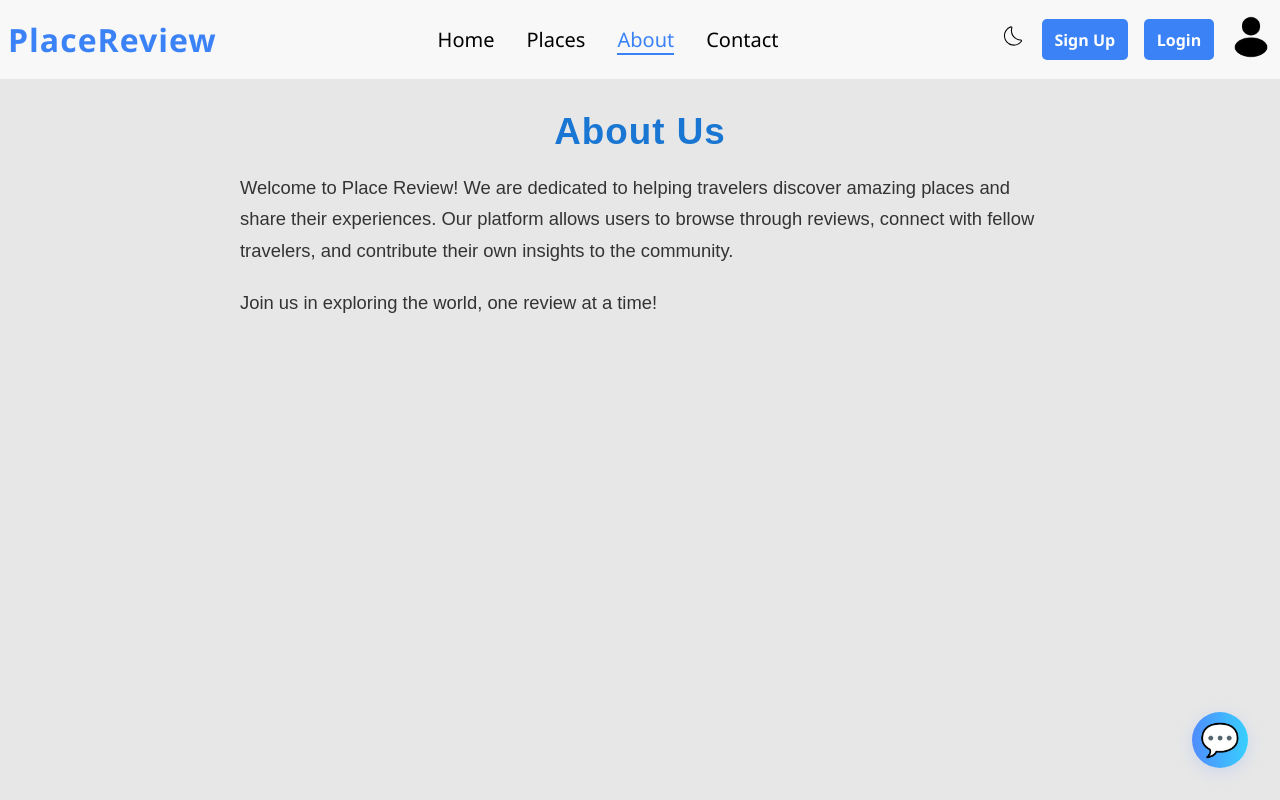
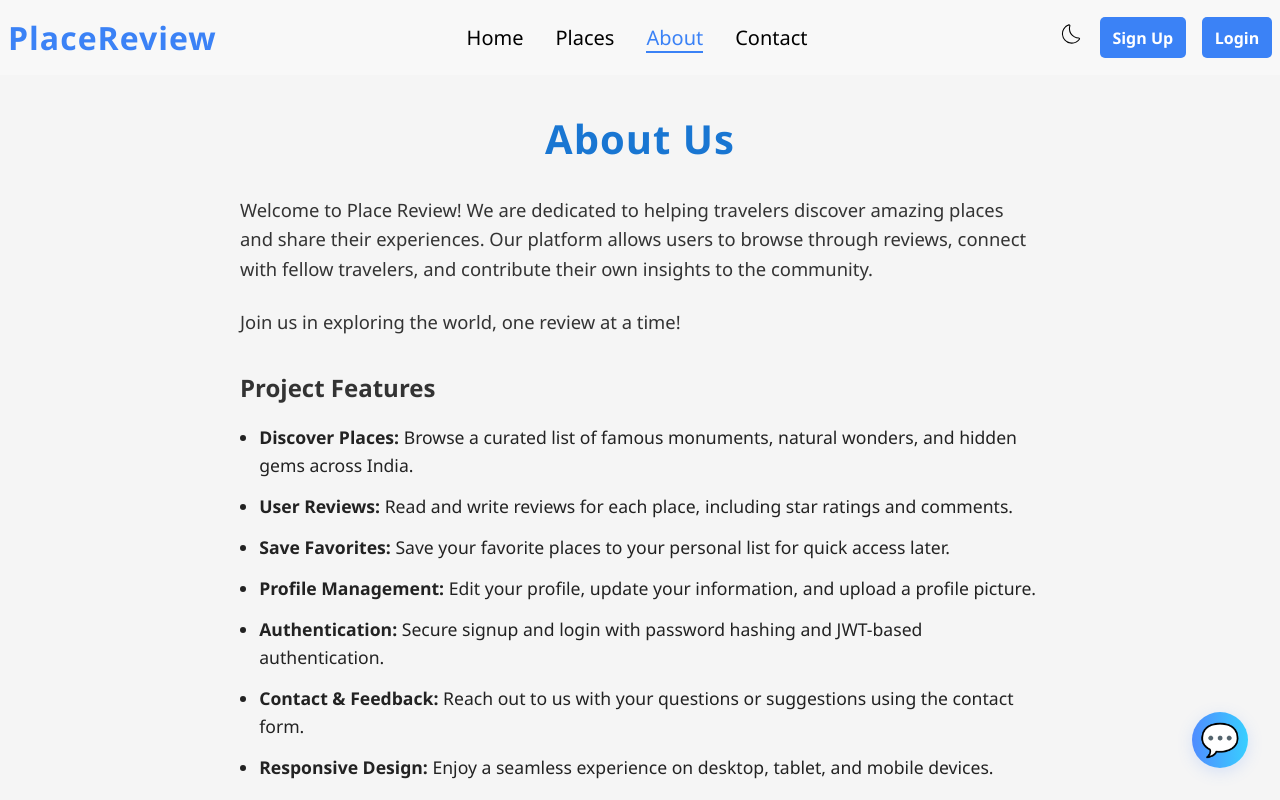
Before and after one commit to ankur0608/Place-review-website, a React (Vite) app in the folder frontend/: page /about in a window 1280 px wide. Built offline with nearby package versions, Linux system fonts and the light colour scheme; no server answers.

Commit message:
Improve UX, restrict unauth contact access, and fix About page styling

```diff
--- a/frontend/src/App.jsx
+++ b/frontend/src/App.jsx
@@ -1,17 +1,14 @@
 import { createBrowserRouter, RouterProvider, Outlet } from "react-router-dom";
 import { lazy, Suspense } from "react";
 
-// Core routes (eager load)
-// import Signup from "./Pages/Sign-up.jsx";
-// import Login from "./Pages/Login.jsx";
-// import ForgotPassword from "./Pages/ForgotPassword.jsx";
 import Home from "./Pages/Home.jsx";
 import About from "./Pages/About.jsx";
 import Contact from "./Pages/Contact.jsx";
 import Navbar from "./Pages/Navbar/Navbar.jsx";
 import Footer from "./Pages/Footer.jsx";
+import ForgotPassword from "./Pages/ForgotPassword.jsx";
 import { useTheme } from "./store/ThemeContext.jsx";
-
+import ScrollTop from "./Components/ScrollTop.jsx";
 // Lazy-loaded routes (heavier)
 const Places = lazy(() => import("./Pages/Places.jsx"));
 const PlaceDetails = lazy(() => import("./Pages/PlaceDetails.jsx"));
@@ -28,6 +25,7 @@ const Login = lazy(() => import("./Pages/Login.jsx"));
 const Layout = () => (
   <>
     <Navbar />
+    <ScrollTop />
     <main>
       <Outlet />
       <Footer />
@@ -106,7 +104,7 @@ const router = createBrowserRouter([
   },
   { path: "signup", element: <Signup /> },
   { path: "login", element: <Login /> },
-  // { path: "forgot-password", element: <ForgotPassword /> },
+  { path: "forgot-password", element: <ForgotPassword /> },
 ]);
 
 // Chat widget (optional)
--- /dev/null
+++ b/frontend/src/Components/ScrollTop.jsx
@@ -0,0 +1,19 @@
+// ScrollTop.jsx
+import { useEffect } from "react";
+import { useLocation } from "react-router-dom";
+
+const ScrollTop = () => {
+  const { pathname } = useLocation();
+
+  useEffect(() => {
+    const root = document.getElementById("root");
+    const target = root?.scrollTop > 0 ? root : window;
+
+    // Scroll to top on route change
+    target.scrollTo({ top: 0, behavior: "instant" });
+  }, [pathname]);
+
+  return null;
+};
+
+export default ScrollTop;
--- a/frontend/src/Pages/About.jsx
+++ b/frontend/src/Pages/About.jsx
@@ -13,6 +13,53 @@ export default function About() {
           and contribute their own insights to the community.
         </p>
         <p>Join us in exploring the world, one review at a time!</p>
+        <h3>Project Features</h3>
+        <ul>
+          <li>
+            <strong>Discover Places:</strong> Browse a curated list of famous
+            monuments, natural wonders, and hidden gems across India.
+          </li>
+          <li>
+            <strong>User Reviews:</strong> Read and write reviews for each place,
+            including star ratings and comments.
+          </li>
+          <li>
+            <strong>Save Favorites:</strong> Save your favorite places to your
+            personal list for quick access later.
+          </li>
+          <li>
+            <strong>Profile Management:</strong> Edit your profile, update your
+            information, and upload a profile picture.
+          </li>
+          <li>
+            <strong>Authentication:</strong> Secure signup and login with password
+            hashing and JWT-based authentication.
+          </li>
+          <li>
+            <strong>Contact & Feedback:</strong> Reach out to us with your
+            questions or suggestions using the contact form.
+          </li>
+          <li>
+            <strong>Responsive Design:</strong> Enjoy a seamless experience on
+            desktop, tablet, and mobile devices.
+          </li>
+        </ul>
+        <h3>Technologies Used</h3>
+        <ul>
+          <li>React.js (Frontend with Vite)</li>
+          <li>Node.js & Express (Backend API)</li>
+          <li>Convex (Database & Realtime)</li>
+          <li>JWT for authentication</li>
+          <li>React Router for navigation</li>
+          <li>Custom CSS modules for styling</li>
+        </ul>
+        <h3>Our Mission</h3>
+        <p>
+          We aim to build a vibrant community of explorers who share honest
+          reviews and help others make informed travel decisions. Whether you are
+          planning your next trip or want to share your experience, Place Review
+          is your trusted companion.
+        </p>
       </main>
     </div>
   );
--- a/frontend/src/Pages/About.module.css
+++ b/frontend/src/Pages/About.module.css
@@ -1,68 +1,110 @@
-/* About.module.css */
-
 .aboutPage {
   min-height: 100vh;
   padding: 2rem;
-  transition: background-color 0.3s ease, color 0.3s ease;
+  transition:
+    background-color 0.3s ease,
+    color 0.3s ease;
+  display: flex;
+  justify-content: center;
+  align-items: flex-start;
 }
 
 .content {
   max-width: 800px;
-  margin: 0 auto;
-  font-family: Arial, sans-serif;
+  width: 100%;
+  font-family: "Segoe UI", Roboto, Arial, sans-serif;
+  line-height: 1.6;
 }
 
 .content h2 {
-  font-size: 2.3rem;
+  font-size: 2.5rem;
   text-align: center;
-  margin-bottom: 1.2rem;
+  margin-bottom: 1.5rem;
   color: #1976d2;
   font-weight: 700;
   letter-spacing: 1px;
 }
-.content p {
-  font-size: 1.15rem;
-  line-height: 1.7;
-  margin-bottom: 1.3rem;
+
+.content h3 {
+  font-size: 1.5rem;
+  margin: 2rem 0 1rem;
   color: #333;
 }
 
-/* Theme-specific styles */
+.content ul {
+  padding-left: 1.2rem;
+  margin-bottom: 1.5rem;
+}
+
+.content ul li {
+  margin-bottom: 0.8rem;
+  font-size: 1.1rem;
+}
+
+.content p {
+  font-size: 1.15rem;
+  margin-bottom: 1.5rem;
+  color: #333;
+}
+
+/* Light theme */
 .light {
-  background-color: #e7e7e7;
+  background-color: #f5f5f5;
   color: #222;
 }
 
-.dark p {
+/* Dark theme */
+.dark {
+  background-color: #121212;
   color: #f5f5f5;
 }
 
-/* Responsive for tablets */
+.dark h2,
+.dark h3 {
+  color: #90caf9;
+}
+
+.dark p,
+.dark ul li {
+  color: #e0e0e0;
+}
+
+/* Tablets */
 @media (max-width: 768px) {
   .aboutPage {
     padding: 1.5rem;
   }
 
   .content h2 {
-    font-size: 1.75rem;
+    font-size: 2rem;
   }
 
-  .content p {
+  .content h3 {
+    font-size: 1.35rem;
+  }
+
+  .content p,
+  .content ul li {
     font-size: 1rem;
   }
 }
 
-/* Responsive for small mobile devices */
+/* Small devices */
 @media (max-width: 480px) {
   .aboutPage {
     padding: 1rem;
   }
 
   .content h2 {
-    font-size: 1.5rem;
+    font-size: 1.7rem;
   }
 
-  .content p {
+  .content h3 {
+    font-size: 1.2rem;
+  }
+
+  .content p,
+  .content ul li {
     font-size: 0.95rem;
   }
 }
--- /dev/null
+++ b/frontend/src/Pages/ForgotPassword.jsx
@@ -0,0 +1,18 @@
+export default function ForgotPassword() {
+  return (
+    <div className="forgot-password-page">
+      <h1>Forgot Password</h1>
+      <p>Please contact support to reset your password.</p>
+      <p>Email: </p>
+      <p>Phone: </p>
+      <p>Support Hours: 9 AM - 5 PM (Mon-Fri)</p>
+      <p>Thank you for your understanding!</p>
+      <p>If you have any questions, please reach out to our support team.</p>
+      <p>We apologize for any inconvenience this may cause.</p>
+      <p>We are here to help you regain access to your account.</p>
+      <p>Thank you for your patience and cooperation.</p>
+      <p>Best regards,</p>
+      <p>The Support Team</p>
+    </div>
+  );
+}
--- a/frontend/src/Pages/Navbar/Navbar.jsx
+++ b/frontend/src/Pages/Navbar/Navbar.jsx
@@ -17,6 +17,7 @@ export default function Navbar() {
   const { theme, toggleTheme } = useTheme();
   const [menuOpen, setMenuOpen] = useState(false);
   const [isLoggedIn, setIsLoggedIn] = useState(false);
+  const [avatar, setAvatar] = useState(userLogo2);
   const navigate = useNavigate();
 
   const navItems = [
@@ -29,16 +30,17 @@ export default function Navbar() {
   useEffect(() => {
     const token = localStorage.getItem("token");
     setIsLoggedIn(!!token);
+    const storedImage = localStorage.getItem("image");
+    if (storedImage) setAvatar(storedImage);
   }, []);
 
   const handleLogout = () => {
     localStorage.removeItem("token");
     localStorage.removeItem("image");
     setIsLoggedIn(false);
+    setAvatar(userLogo2);
     navigate("/login");
   };
-
-  const avatar = localStorage.getItem("image") || userLogo2;
 
   return (
     <nav className={styles.navbar}>
@@ -51,12 +53,15 @@ export default function Navbar() {
       >
         ☰
       </button>
-      {/* Profile Avatar */}
-      <li className={styles.menuToggle}>
+
+      {/* Profile Avatar (mobile top-right) */}
+      {isLoggedIn && (
         <div className={styles.menuToggle}>
           <Dropdown />
         </div>
-      </li>
+      )}
+
+      {/* Theme Toggle (mobile top-right) */}
       <div className={styles.menuToggle}>
         <button
           onClick={toggleTheme}
@@ -74,7 +79,6 @@ export default function Navbar() {
 
       {/* Nav Links */}
       <ul className={`${styles.links} ${menuOpen ? styles.open : ""}`}>
-        {/* ❌ Close Button */}
         <li className={styles.menuToggle}>
           <button
             className={styles.closeBtn}
@@ -99,7 +103,7 @@ export default function Navbar() {
           </li>
         ))}
 
-        {/* Auth Buttons (Mobile Only) */}
+        {/* Mobile Auth Buttons */}
         <li className={styles.mobileExtras}>
           {isLoggedIn ? (
             <button
@@ -132,7 +136,7 @@ export default function Navbar() {
         </li>
       </ul>
 
-      {/* Desktop Auth + Theme Buttons */}
+      {/* Desktop Auth and Theme */}
       <div className={styles.authButtons}>
         <button
           onClick={toggleTheme}
@@ -143,12 +147,15 @@ export default function Navbar() {
         </button>
 
         {isLoggedIn ? (
+          <>
             <button
               className={`${styles.btn} ${styles.logoutBtn}`}
               onClick={handleLogout}
             >
               Logout
             </button>
+            <Dropdown />
+          </>
         ) : (
           <>
             <Link to="/signup" className={styles.btn}>
@@ -159,10 +166,6 @@ export default function Navbar() {
             </Link>
           </>
         )}
-        {/* <button to="/Dropdown">
-          <img src={avatar} alt="User Avatar" className={styles.avatar} />
-        </button> */}
-        <Dropdown />
       </div>
     </nav>
   );
--- a/frontend/src/Pages/Navbar/Navbar.module.css
+++ b/frontend/src/Pages/Navbar/Navbar.module.css
@@ -146,6 +146,7 @@
   cursor: pointer;
   background: none;
   border: none;
+  font-size: 18px;
   text-align: left;
 }
 
--- a/frontend/src/Pages/Places.jsx
+++ b/frontend/src/Pages/Places.jsx
@@ -1,4 +1,4 @@
-import { useEffect, useState } from "react";
+import { useState } from "react";
 import { Link } from "react-router-dom";
 import styles from "./Places.module.css";
 import { useTheme } from "../store/ThemeContext";
@@ -12,7 +12,11 @@ function fetchPlaces() {
 }
 
 export default function Places() {
-  const { data: places, isLoading, error } = useQuery({
+  const {
+    data: places,
+    isLoading,
+    error,
+  } = useQuery({
     queryKey: ["places"],
     queryFn: fetchPlaces,
     staleTime: 1000 * 60 * 5, // 5 minutes
--- a/frontend/src/Pages/Profile.jsx
+++ b/frontend/src/Pages/Profile.jsx
@@ -4,7 +4,6 @@ import { useNavigate } from "react-router-dom";
 import { useQuery } from "convex/react";
 import { api } from "../../../convex/_generated/api";
 import { jwtDecode } from "jwt-decode";
-
 import userLogo from "../assets/user.png";
 
 export default function Profile() {
```
Also changed, not shown: frontend/src/Pages/Contact.jsx (+16 -3 lines), 2 other files (tests, documents, lock files or other folders). Lines whose indentation alone changed are shown as unchanged.
